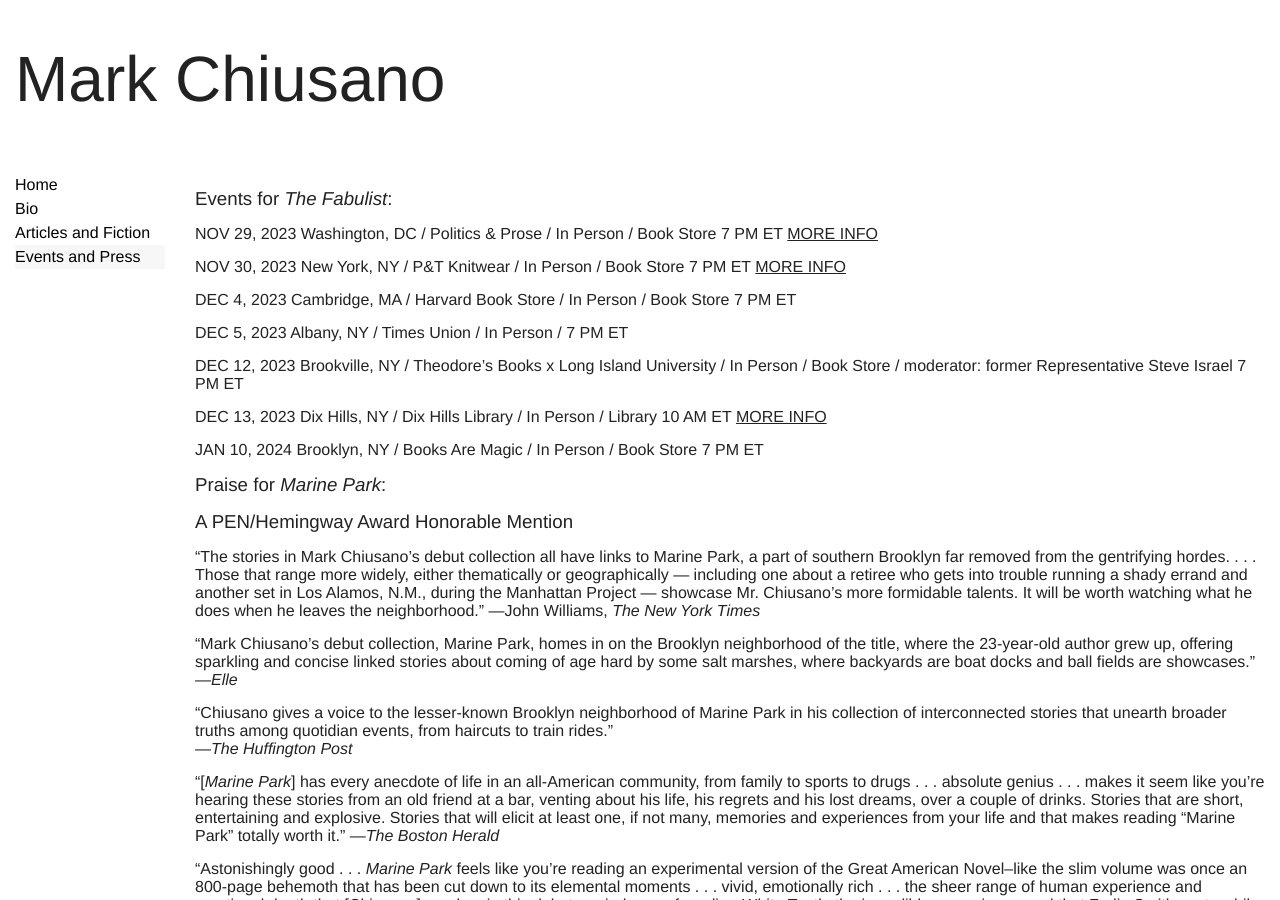
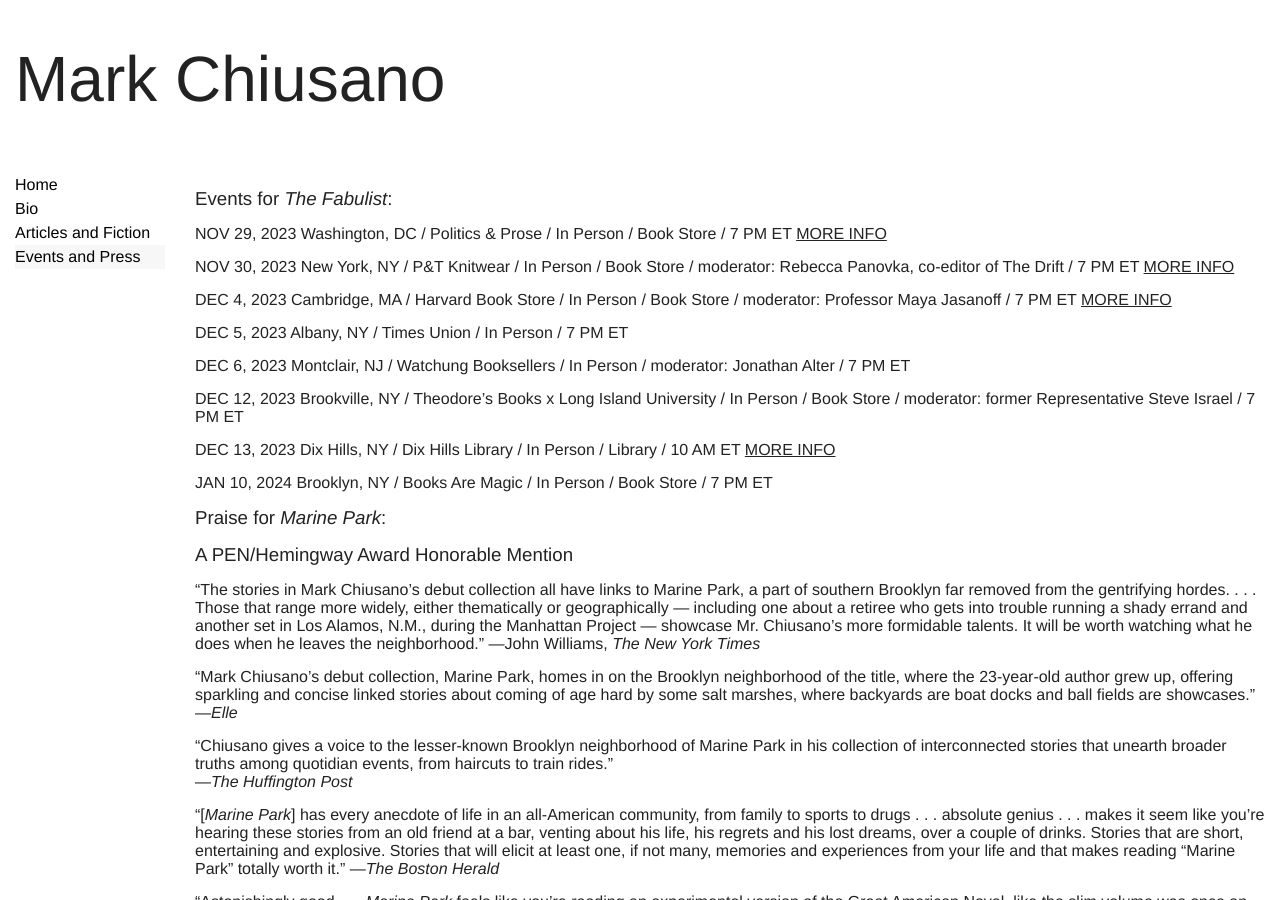
Before and after one commit to mjchiusano/mjchiusano.github.io, a Jekyll site: the page built from press.html, in a window 1280 px wide and 900 px high. Built offline with Jekyll 4.4.1, drawn with Linux system fonts in a browser that asks for light colours; Markdown is read by kramdown in place of the engine named in the settings.

Commit message:
Update press.html
montclair

```diff
--- a/press.html
+++ b/press.html
@@ -1,24 +1,26 @@
 ---
 layout: default
-title: Press and Events
+title: Events and Press
 ---
 <p class="gutter-pad-bottom"></p>
 
 <h3 class="gutter-pad-bottom">Events for <i>The Fabulist</i>:</h3>
 
-<p class="gutter-pad-bottom">NOV 29, 2023    Washington, DC / Politics & Prose / In Person / Book Store 7 PM ET  <a href="https://www.politics-prose.com/mark-chiusano">MORE INFO</a></p>
+<p class="gutter-pad-bottom">NOV 29, 2023    Washington, DC / Politics & Prose / In Person / Book Store / 7 PM ET  <a href="https://www.politics-prose.com/mark-chiusano">MORE INFO</a></p>
 
-<p class="gutter-pad-bottom">NOV 30, 2023    New York, NY / P&T Knitwear / In Person / Book Store 7 PM ET <a href="https://www.eventbrite.com/e/mark-chiusano-presents-the-fabulist-featuring-rebecca-panovka-tickets-727840579767?aff=oddtdtcreator">MORE INFO</a></p>
+<p class="gutter-pad-bottom">NOV 30, 2023    New York, NY / P&T Knitwear / In Person / Book Store / moderator: Rebecca Panovka, co-editor of The Drift / 7 PM ET <a href="https://www.eventbrite.com/e/mark-chiusano-presents-the-fabulist-featuring-rebecca-panovka-tickets-727840579767?aff=oddtdtcreator">MORE INFO</a></p>
 
-<p class="gutter-pad-bottom">DEC 4, 2023    Cambridge, MA / Harvard Book Store / In Person / Book Store 7 PM ET</p>
+<p class="gutter-pad-bottom">DEC 4, 2023    Cambridge, MA / Harvard Book Store / In Person / Book Store / moderator: Professor Maya Jasanoff / 7 PM ET <a href="https://www.harvard.com/event/mark_chiusano/">MORE INFO</a></p>
 
 <p class="gutter-pad-bottom">DEC 5, 2023    Albany, NY / Times Union / In Person / 7 PM ET</p>
 
-<p class="gutter-pad-bottom">DEC 12, 2023    Brookville, NY / Theodore’s Books x Long Island University / In Person / Book Store / moderator: former Representative Steve Israel 7 PM ET</p>
+<p class="gutter-pad-bottom">DEC 6, 2023    Montclair, NJ / Watchung Booksellers / In Person / moderator: Jonathan Alter / 7 PM ET</p>
 
-<p class="gutter-pad-bottom">DEC 13, 2023    Dix Hills, NY / Dix Hills Library / In Person / Library 10 AM ET <a href="https://www.hhhlibrary.org/event/fabulist-biography-george-santos-dix-hills-zoom">MORE INFO</a></p>
+<p class="gutter-pad-bottom">DEC 12, 2023    Brookville, NY / Theodore’s Books x Long Island University / In Person / Book Store / moderator: former Representative Steve Israel / 7 PM ET</p>
 
-<p class="gutter-pad-bottom">JAN 10, 2024    Brooklyn, NY / Books Are Magic / In Person / Book Store 7 PM ET</p>
+<p class="gutter-pad-bottom">DEC 13, 2023    Dix Hills, NY / Dix Hills Library / In Person / Library / 10 AM ET <a href="https://www.hhhlibrary.org/event/fabulist-biography-george-santos-dix-hills-zoom">MORE INFO</a></p>
+
+<p class="gutter-pad-bottom">JAN 10, 2024    Brooklyn, NY / Books Are Magic / In Person / Book Store / 7 PM ET</p>
 
 <h3 class="gutter-pad-bottom">Praise for <i>Marine Park</i>:</h3>
 
```
